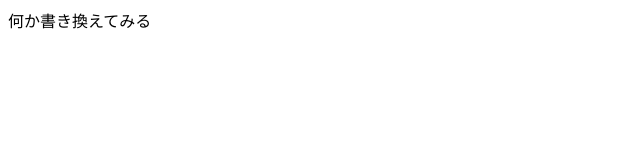
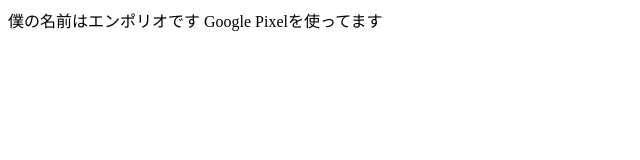
Before and after one commit to kaito-tera/221205105-git-test0421, a plain HTML site: page index.html in a window 1280 px wide. Shown: the whole page, without its empty margins (0-640 px from the left). Drawn offline with Linux system fonts and the light colour scheme.

Commit message:
エンポリオ
僕の名前はエンポリオ

```diff
--- a/index.html
+++ b/index.html
@@ -5,6 +5,7 @@
     <title>タイトル</title>
   </head>
   <body>
-    何か書き換えてみる
+    僕の名前はエンポリオです
+    Google Pixelを使ってます
   </body>
 </html>
```
